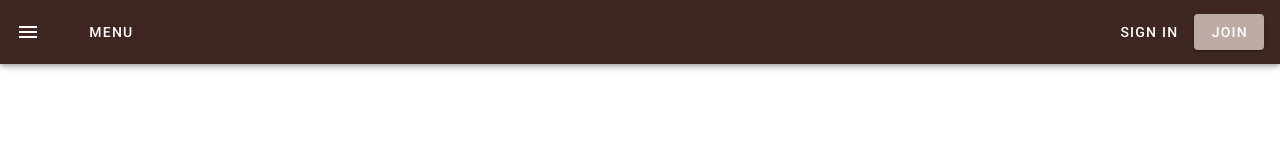
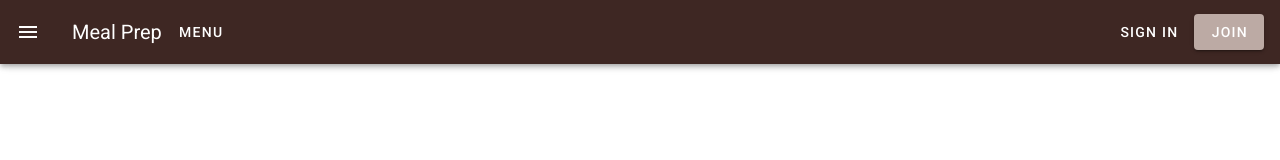
Before and after one commit to JHowell45/vue-spa-practise, a Vue app in the folder meal-prep/: page / in a window 1280 px wide. Shown: the top 160 px of the page. Built offline with nearby package versions, Linux system fonts and the light colour scheme.

Commit message:
Fixing missing data in code.

```diff
--- a/meal-prep/src/components/AppNavigation.vue
+++ b/meal-prep/src/components/AppNavigation.vue
@@ -23,6 +23,11 @@
 <script>
 export default {
   name: "AppNavigation",
+  data() {
+    return {
+      appTitle: "Meal Prep",
+    };
+  },
 };
 </script>
 
```
